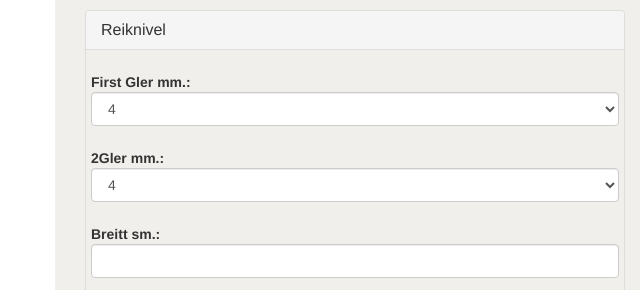
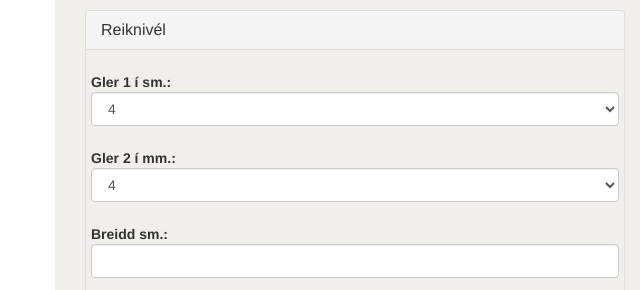
Before and after one commit to ispan/calc, a plain HTML site: page index.html in a window 1280 px wide. Shown: the top 290 px of the page, 0-640 px from the left. Drawn offline with Linux system fonts and the light colour scheme.

Commit message:
Typos fix

```diff
--- a/views/main.html
+++ b/views/main.html
@@ -1,7 +1,7 @@
-<div ng-add-to-home-screen=""></div><div class="col-xs-12 col-md-12 col-lg-6" style="background: rgb(241, 239, 236)"><div class="panel panel-default" style="margin-top: 10px; background: rgb(241, 239, 236)"><div class="panel-heading"><h3 class="panel-title">Reiknivel</h3></div><div class="panel-body"><div ng-hide="hideform" class="myForm"><!-- <div class="btn-group" >
+<div ng-add-to-home-screen=""></div><div class="col-xs-12 col-md-12 col-lg-6" style="background: rgb(241, 239, 236)"><div class="panel panel-default" style="margin-top: 10px; background: rgb(241, 239, 236)"><div class="panel-heading"><h3 class="panel-title">Reiknivél</h3></div><div class="panel-body"><div ng-hide="hideform" class="myForm"><!-- <div class="btn-group" >
                     <label class="btn btn-default" ng-model="radiomodel" btn-radio="'einfalt'">Einfalt</label>
                     <label class="btn btn-default" ng-model="radiomodel" btn-radio="'tvofalt'">Tvöfalt</label>
-                </div>--><form class="form-horizontal" name="calculator"><div class="form-group"><label style="margin-left: 5px" for="Gler1" class="control-label">First Gler mm.:</label><div style="margin-left: 5px;margin-right: 5px"><select class="form-control" id="Gler1" ng-model="gler1" required><option>1<option>2<option>3<option>4<option>5<option>6<option>7<option>8<option>9<option>10<option>11<option>12<option>13<option>14<option>15<option>16</select></div></div><div class="form-group"><label style="margin-left: 5px" for="Gler2" class="control-label">2Gler mm.:</label><div style="margin-left: 5px;margin-right: 5px"><select class="form-control" id="Gler2" ng-model="gler2" required><option>1<option>2<option>3<option>4<option>5<option>6<option>7<option>8<option>9<option>10<option>11<option>12<option>13<option>14<option>15<option>16</select></div></div><!---------------- TODO functionality for a triple units--------------><!--  <div class="form-group">
+                </div>--><form class="form-horizontal" name="calculator"><div class="form-group"><label style="margin-left: 5px" for="Gler1" class="control-label">Gler 1 í sm.:</label><div style="margin-left: 5px;margin-right: 5px"><select class="form-control" id="Gler1" ng-model="gler1" required><option>1<option>2<option>3<option>4<option>5<option>6<option>7<option>8<option>9<option>10<option>11<option>12<option>13<option>14<option>15<option>16</select></div></div><div class="form-group"><label style="margin-left: 5px" for="Gler2" class="control-label">Gler 2 í mm.:</label><div style="margin-left: 5px;margin-right: 5px"><select class="form-control" id="Gler2" ng-model="gler2" required><option>1<option>2<option>3<option>4<option>5<option>6<option>7<option>8<option>9<option>10<option>11<option>12<option>13<option>14<option>15<option>16</select></div></div><!---------------- TODO functionality for a triple units--------------><!--  <div class="form-group">
                         <p class="text-center">
                         <label class="switch "><input type="checkbox"  ng-model="hidetriple"><i></i></label>
                         </p>
@@ -10,4 +10,4 @@
                         &lt;!&ndash;select for a third one goes here &ndash;&gt;
                         select is here
 
-                    </div>--><div class="form-group"><label style="margin-left: 5px" for="Breitt" class="control-label">Breitt sm.:</label><div style="margin-left: 5px ; margin-right: 5px"><input type="number" class="form-control" id="Breitt" min="0" max="5000" required ng-model="breitt"></div></div><div class="form-group"><label style="margin-left: 5px" for="Haed" class="control-label">Hæð sm.:</label><div style="margin-left: 5px ; margin-right: 5px"><input type="number" class="form-control" id="Haed" min="0" max="5000" required ng-model="haed"></div></div><button ng-disabled="calculator.$invalid" type="button" class="btn btn-primary btn-block" ng-click="calc()">Reikna</button></form></div><div ng-hide="hideresult" class="myForm"><!--todo make a delay (edit css add an animate class )for 0.8 sec til msg appear--><h2>Ruðan er :</h2><h2 class="text-center"><span style="font-size: 2em">{{ squareresult }}</span> fm.</h2><p></p><h2>Þingt kg.:</h2><h2 class="text-center"><span style="font-size: 2em">{{ weightresult }}</span></h2><button type="button" class="btn btn-success btn-block" ng-click="calcagain()">Reikna aftur</button></div></div></div></div>
+                    </div>--><div class="form-group"><label style="margin-left: 5px" for="Breitt" class="control-label">Breidd sm.:</label><div style="margin-left: 5px ; margin-right: 5px"><input type="number" class="form-control" id="Breitt" min="0" max="5000" required ng-model="breitt"></div></div><div class="form-group"><label style="margin-left: 5px" for="Haed" class="control-label">Hæð sm.:</label><div style="margin-left: 5px ; margin-right: 5px"><input type="number" class="form-control" id="Haed" min="0" max="5000" required ng-model="haed"></div></div><button ng-disabled="calculator.$invalid" type="button" class="btn btn-primary btn-block" ng-click="calc()">Reikna</button></form></div><div ng-hide="hideresult" class="myForm"><!--todo make a delay (edit css add an animate class )for 0.8 sec til msg appear--><h2>Rúðan er :</h2><h2 class="text-center"><span style="font-size: 2em">{{ squareresult }}</span> fm.</h2><p></p><h2>Þyngt kg.:</h2><h2 class="text-center"><span style="font-size: 2em">{{ weightresult }}</span></h2><button type="button" class="btn btn-success btn-block" ng-click="calcagain()">Reikna aftur</button></div></div></div></div>
```
